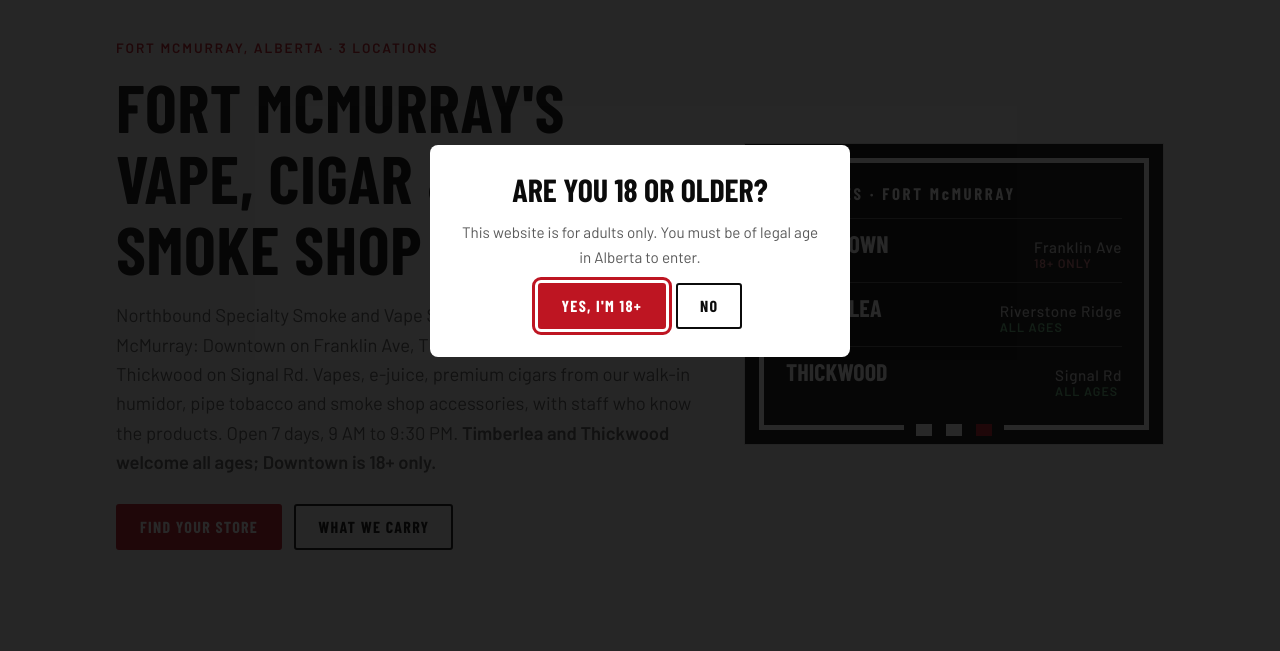
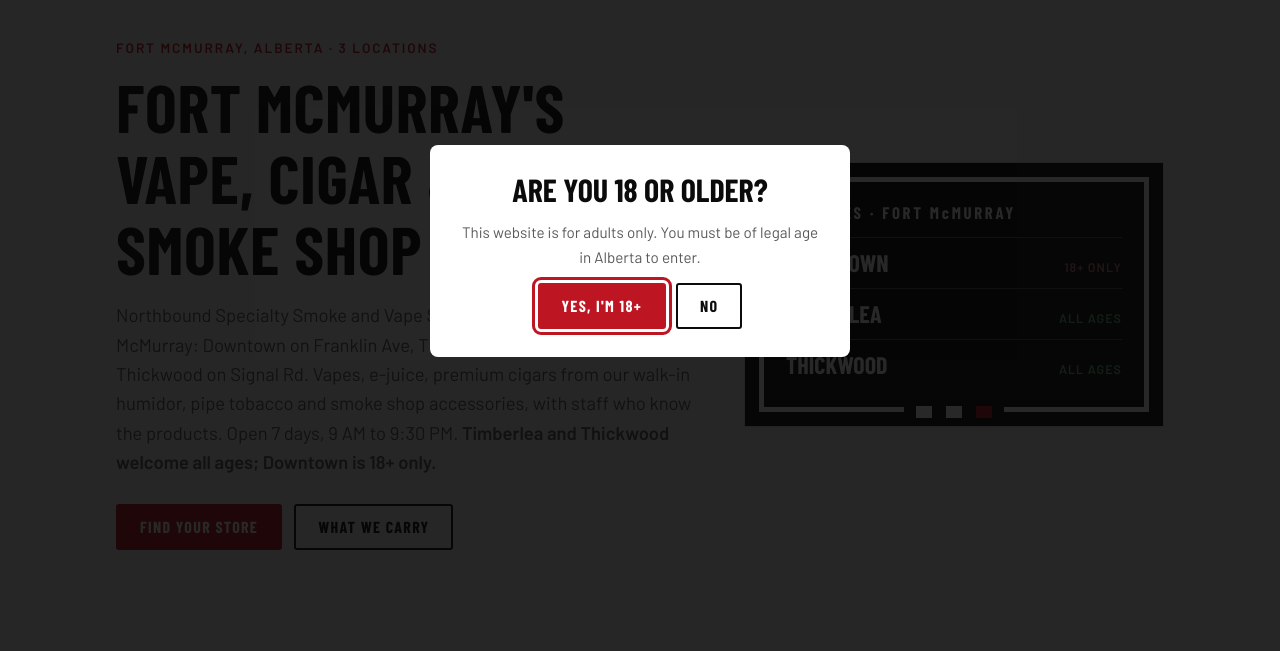
Before and after one commit to northboundsmokeshop/northbound-site, a plain HTML site: page index.html in a window 1280 px wide. Shown: the part 149-800 px from the top of the page. Drawn offline with nearby package versions, Linux system fonts and the light colour scheme; a web font is replaced by a local one.

Commit message:
Add files via upload

```diff
--- a/index.html
+++ b/index.html
@@ -307,7 +307,7 @@
 <div class="cta"><a class="btn primary" href="#locations">Find your store</a><a class="btn" href="products/index.html">What we carry</a></div>
 </div>
 <aside class="sign" aria-label="Our three Fort McMurray locations"><div class="sign-frame">
-<div class="route">3 STORES · FORT McMURRAY</div><ol><li><a href="vape-shop-downtown-fort-mcmurray/index.html">Downtown</a><span>Franklin Ave<em class="age-s adult">18+ only</em></span></li><li><a href="vape-shop-timberlea-fort-mcmurray/index.html">Timberlea</a><span>Riverstone Ridge<em class="age-s">All ages</em></span></li><li><a href="vape-shop-thickwood-fort-mcmurray/index.html">Thickwood</a><span>Signal Rd<em class="age-s">All ages</em></span></li></ol>
+<div class="route">3 STORES · FORT McMURRAY</div><ol><li><a href="vape-shop-downtown-fort-mcmurray/index.html">Downtown</a><span class="age-s adult">18+ only</span></li><li><a href="vape-shop-timberlea-fort-mcmurray/index.html">Timberlea</a><span class="age-s">All ages</span></li><li><a href="vape-shop-thickwood-fort-mcmurray/index.html">Thickwood</a><span class="age-s">All ages</span></li></ol>
 <div class="squares" aria-hidden="true"><i></i><i></i><i></i></div></div></aside>
 </div></section>
 
```
